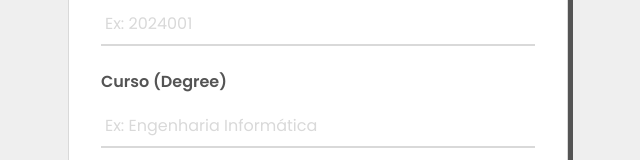
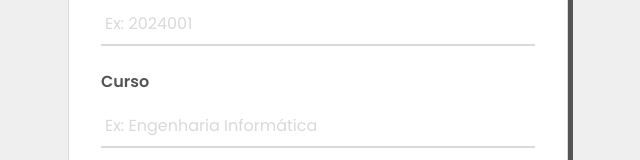
Before and after one commit to devyssonsc/Edu-Scrum-Frontend, an Angular app: page /admin-dashboard/register-student in a window 1280 px wide. Shown: the part 387-547 px from the top of the page, without its empty margins (322-962 px from the left). Built offline with nearby package versions, Linux system fonts and the light colour scheme; a web font is replaced by a local one.

Commit message:
fix: corrected the name of a label

```diff
--- a/src/app/pages/admin-dashboard/register-student/register-student.component.html
+++ b/src/app/pages/admin-dashboard/register-student/register-student.component.html
@@ -29,7 +29,7 @@
         </div>
 
         <div class="form-group">
-            <label for="degree">Curso (Degree)</label>
+            <label for="degree">Curso</label>
             <input type="text" id="degree" formControlName="degree" placeholder="Ex: Engenharia Informática">
             @if (studentForm.get('degree')?.invalid && studentForm.get('degree')?.touched) {
                 <small class="error-msg">O curso é obrigatório.</small>
```
